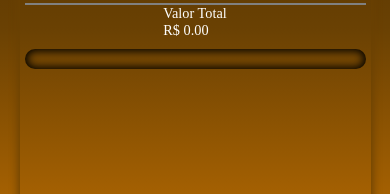
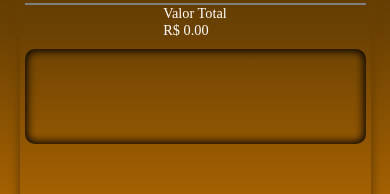
Before and after one commit to Kenzie-Academy-Brasil-Developers/react-entrega-s1-hamburgueria-da-kenzie-rodrigorugal, a React (Create React App) app: page / in a window 390 px wide. Shown: the part 393-587 px from the top of the page. Built offline with nearby package versions, Linux system fonts and the light colour scheme.

Commit message:
ajustes no mobile

```diff
--- a/src/App.css
+++ b/src/App.css
@@ -103,7 +103,8 @@ a {
 .listUl ul {
   display: flex;
   flex-direction: column;
-
+  align-items: center;
+  justify-content: center;
   width: 100%;
 }
 
@@ -115,6 +116,7 @@ a {
 }
 .listUl ul li {
   height: 305px;
+  width: 182px;
   display: flex;
   flex-direction: column;
   align-items: center;
@@ -129,6 +131,7 @@ a {
 .App_List_Cart {
   margin-top: 10px;
   width: 100%;
+  min-height: 95px;
   overflow-x: auto;
   box-shadow: inset 0 0 8px 2px black;
   border-radius: 10px;
@@ -236,13 +239,15 @@ input:focus {
 
 .ajusteUl {
   padding-right: 10px;
-  width: fit-content;
+  display: flex;
+  justify-content: center;
+  width: 100%;
 }
 
 /* Hover */
 button:hover {
   box-shadow: 0 0 6px 2px #000000;
-  transform: scale(110%);
+  display: flex;
 }
 .itemListCart:hover {
   background-color: #41414186;
```
